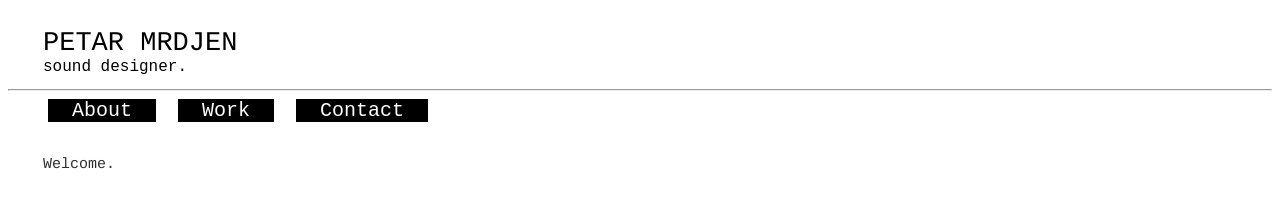
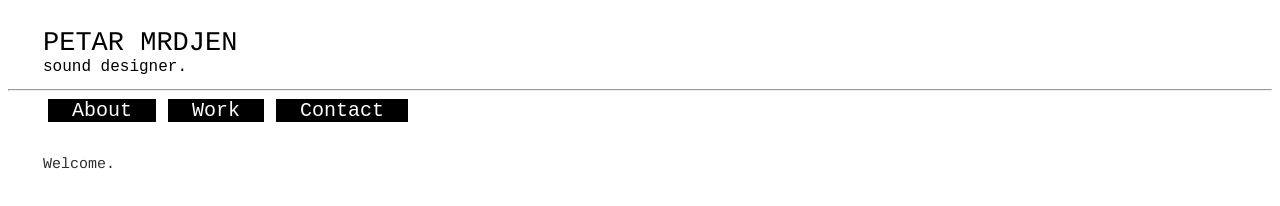
Before and after one commit to petaraptor/petaraptor.github.io, a plain HTML site: page index.html in a window 1280 px wide. Drawn offline with Linux system fonts and the light colour scheme.

Commit message:
Update style.css

```diff
--- a/style.css
+++ b/style.css
@@ -143,7 +143,7 @@ li	{
 
 li.a	{
 	display: inline-block;
-	padding-right: 10px;
+	padding-right: auto;
 	padding-bottom: 5px;
 	text-decoration: none;
 
```
